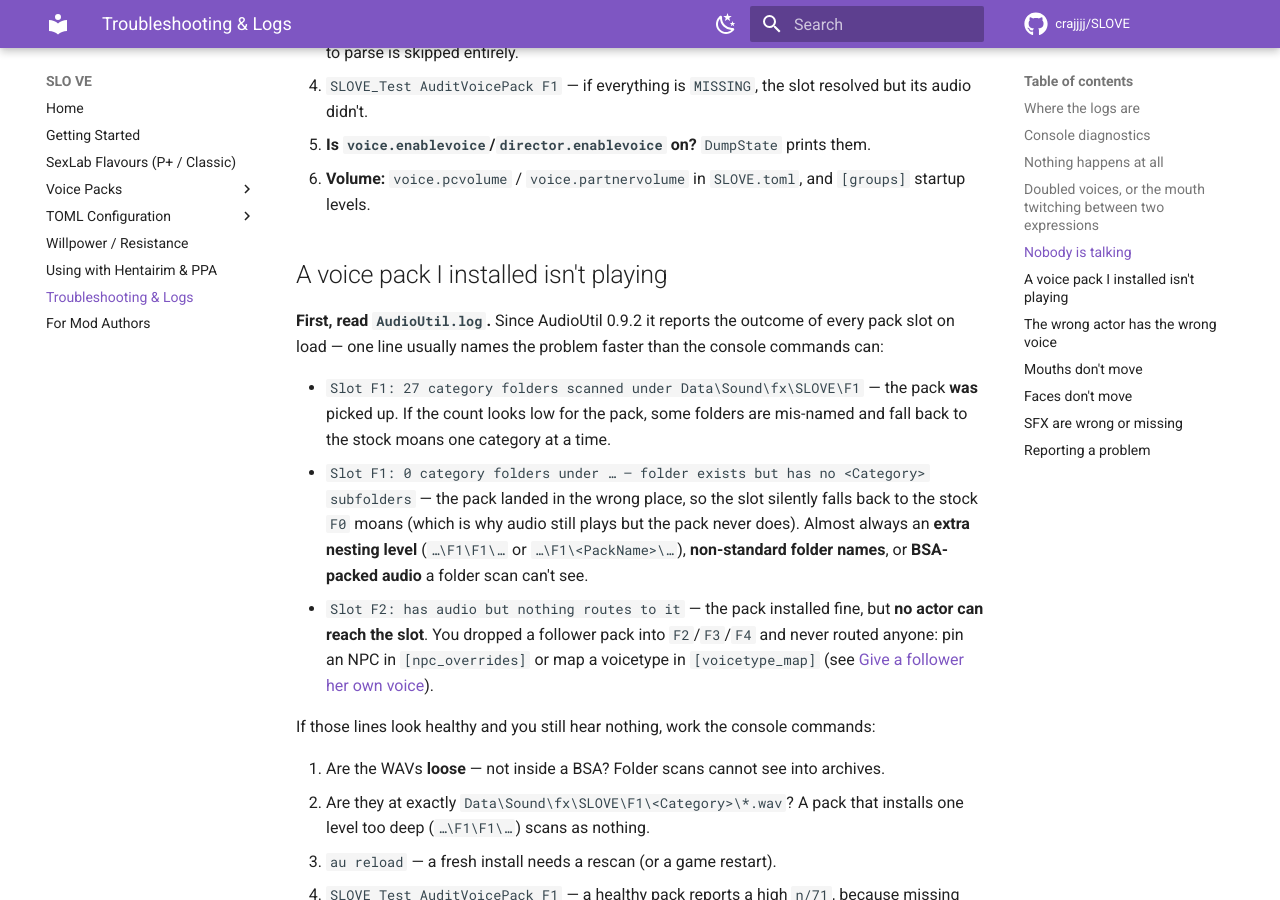
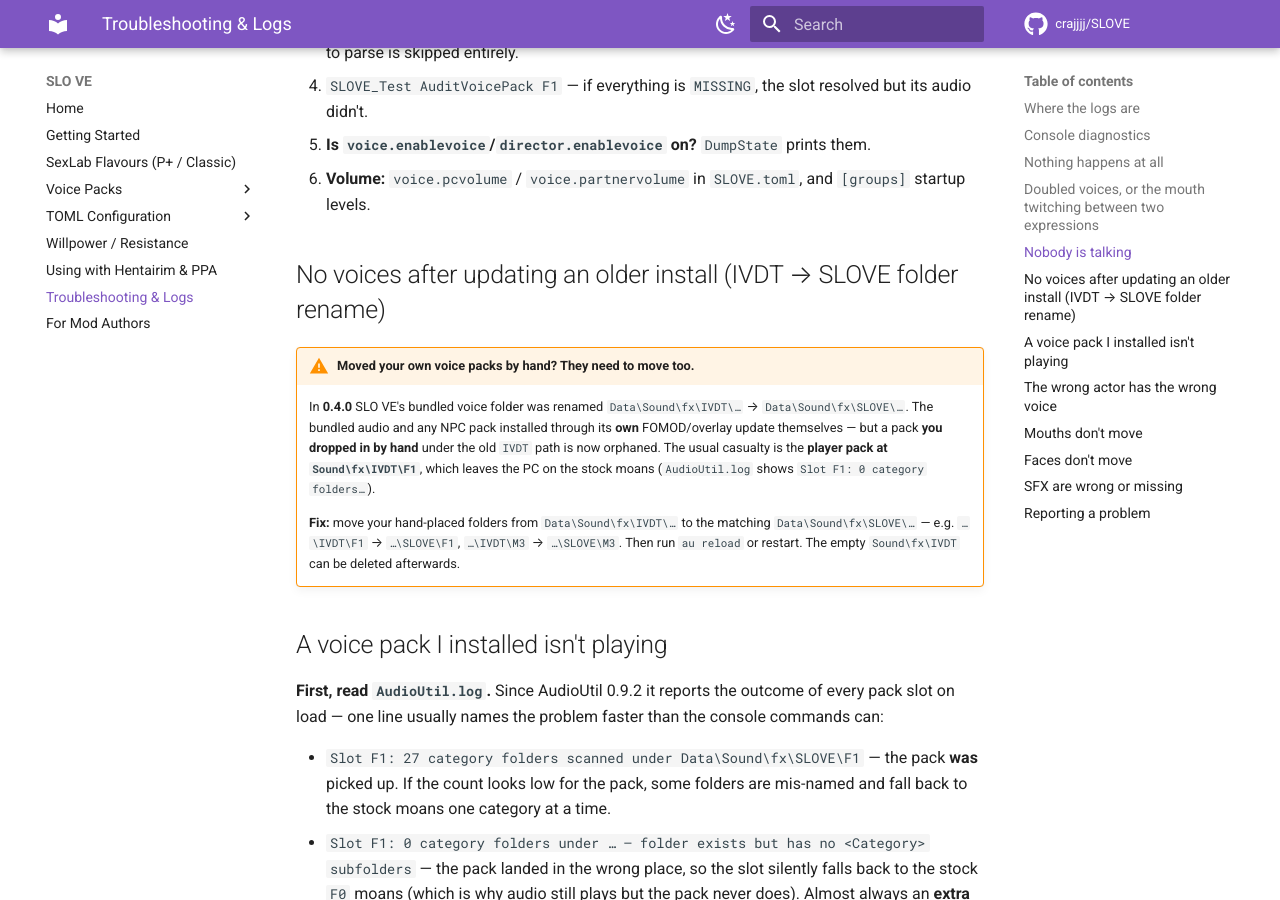
Before and after one commit to crajjjj/SLOVE, an MkDocs documentation site: the page built from docs/troubleshooting.md, in a window 1280 px wide and 900 px high, scrolled down 2415 px. Built offline with MkDocs 1.6.1 and Material for MkDocs 9.7.7, drawn with Linux system fonts in a browser that asks for light colours; comment, search, counter and statistics services are not loaded.

Commit message:
docs: migration note for the IVDT -> SLOVE voice-folder rename
Hand-placed voice packs under the old Sound\fx\IVDT path (chiefly the
player pack at IVDT\F1) are orphaned after the 0.4.0 folder rename and
fall back to stock moans. Document the move-to-SLOVE fix in
troubleshooting. Bundled audio and pack-overlay NPC packs are unaffected.

```diff
--- a/docs/troubleshooting.md
+++ b/docs/troubleshooting.md
@@ -75,6 +75,21 @@ Work down the resolution chain:
 5. **Is `voice.enablevoice`/`director.enablevoice` on?** `DumpState` prints them.
 6. **Volume:** `voice.pcvolume` / `voice.partnervolume` in `SLOVE.toml`, and `[groups]` startup levels.
 
+## No voices after updating an older install (IVDT → SLOVE folder rename)
+
+!!! warning "Moved your own voice packs by hand? They need to move too."
+    In **0.4.0** SLO VE's bundled voice folder was renamed
+    `Data\Sound\fx\IVDT\…` → `Data\Sound\fx\SLOVE\…`. The bundled audio and any
+    NPC pack installed through its **own** FOMOD/overlay update themselves — but a
+    pack **you dropped in by hand** under the old `IVDT` path is now orphaned. The
+    usual casualty is the **player pack at `Sound\fx\IVDT\F1`**, which leaves the
+    PC on the stock moans (`AudioUtil.log` shows `Slot F1: 0 category folders…`).
+
+    **Fix:** move your hand-placed folders from `Data\Sound\fx\IVDT\…` to the
+    matching `Data\Sound\fx\SLOVE\…` — e.g. `…\IVDT\F1` → `…\SLOVE\F1`,
+    `…\IVDT\M3` → `…\SLOVE\M3`. Then run `au reload` or restart. The empty
+    `Sound\fx\IVDT` can be deleted afterwards.
+
 ## A voice pack I installed isn't playing
 
 **First, read `AudioUtil.log`.** Since AudioUtil 0.9.2 it reports the outcome of every pack slot on load — one line usually names the problem faster than the console commands can:
```
